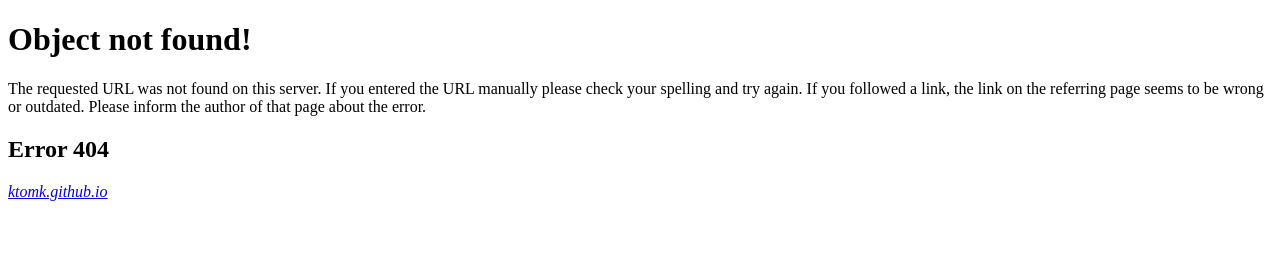
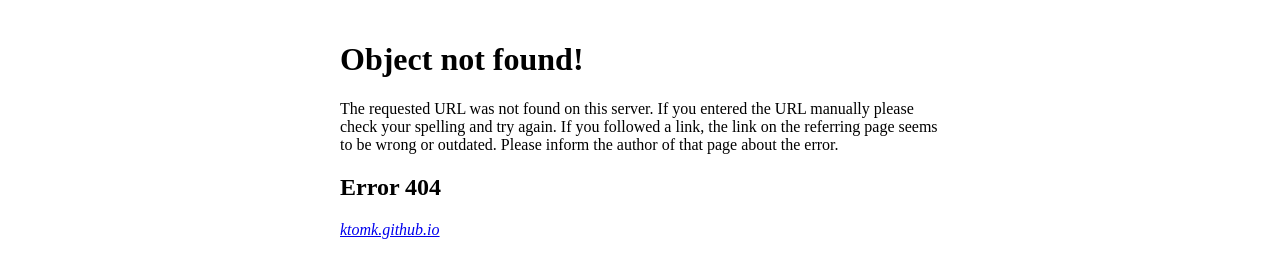
Before and after one commit to ktomk/ktomk.github.io, a plain HTML site: page docs/404.html in a window 1280 px wide. Drawn offline with Linux system fonts and the light colour scheme.

Commit message:
bit more style

```diff
--- a/docs/404.html
+++ b/docs/404.html
@@ -1,6 +1,9 @@
 <!DOCTYPE html>
 
 <title>Object not found!</title>
+<style>
+    body {max-width: 600px; padding: 20px; margin: auto}
+</style>
 
 <h1>Object not found!</h1>
 
```
Also changed, not shown: docs/index.html (+3 -0 lines).
